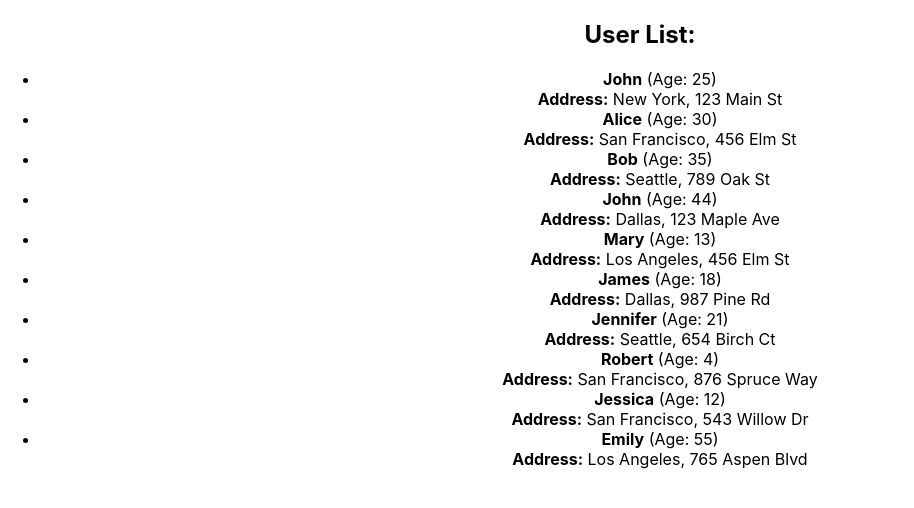
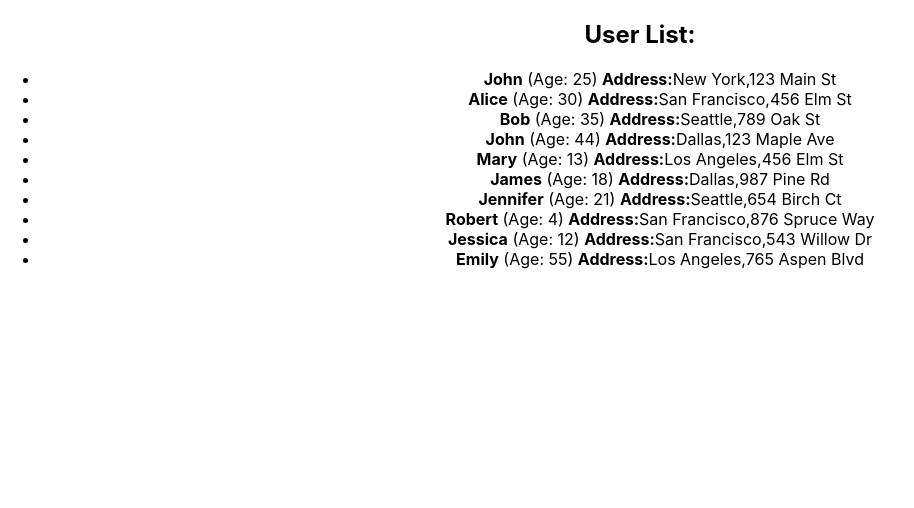
Before and after one commit to olhayakubovska/homework-front-main, a React (Create React App) app: page / in a window 1280 px wide. Shown: the top 508 px of the page, without its empty margins (0-914 px from the left). Built offline with nearby package versions, Linux system fonts and the light colour scheme.

Commit message:
commit-4

```diff
--- a/src/HW/1/UserList.tsx
+++ b/src/HW/1/UserList.tsx
@@ -21,12 +21,9 @@ export const UserList = (props: UserListPropsType) => {
       <ul>
         {props.users.map((user) => (
           <li key={user.id} id={`hw01-user-${user.id}`}>
-            <strong>{user.name}</strong> (Age: {user.age})
-            <div>
-              <strong>Address:</strong> {user.address.city},{" "}
-              {user.address.street}
-            </div>
-          </li>
+            <strong>{user.name}</strong> (Age: {user.age}) <strong>Address:</strong>
+              {user.address.city},{user.address.street}
+         </li>
         ))}
       </ul>
     </div>
```
